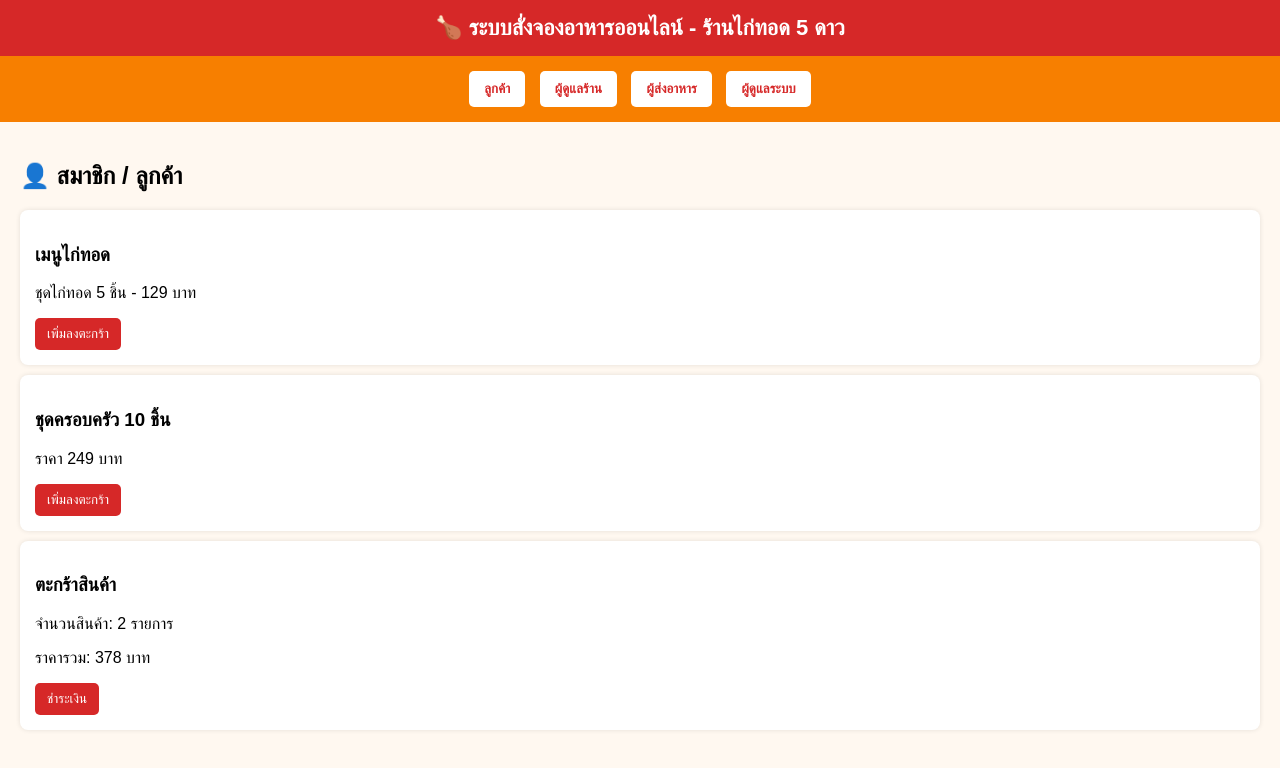
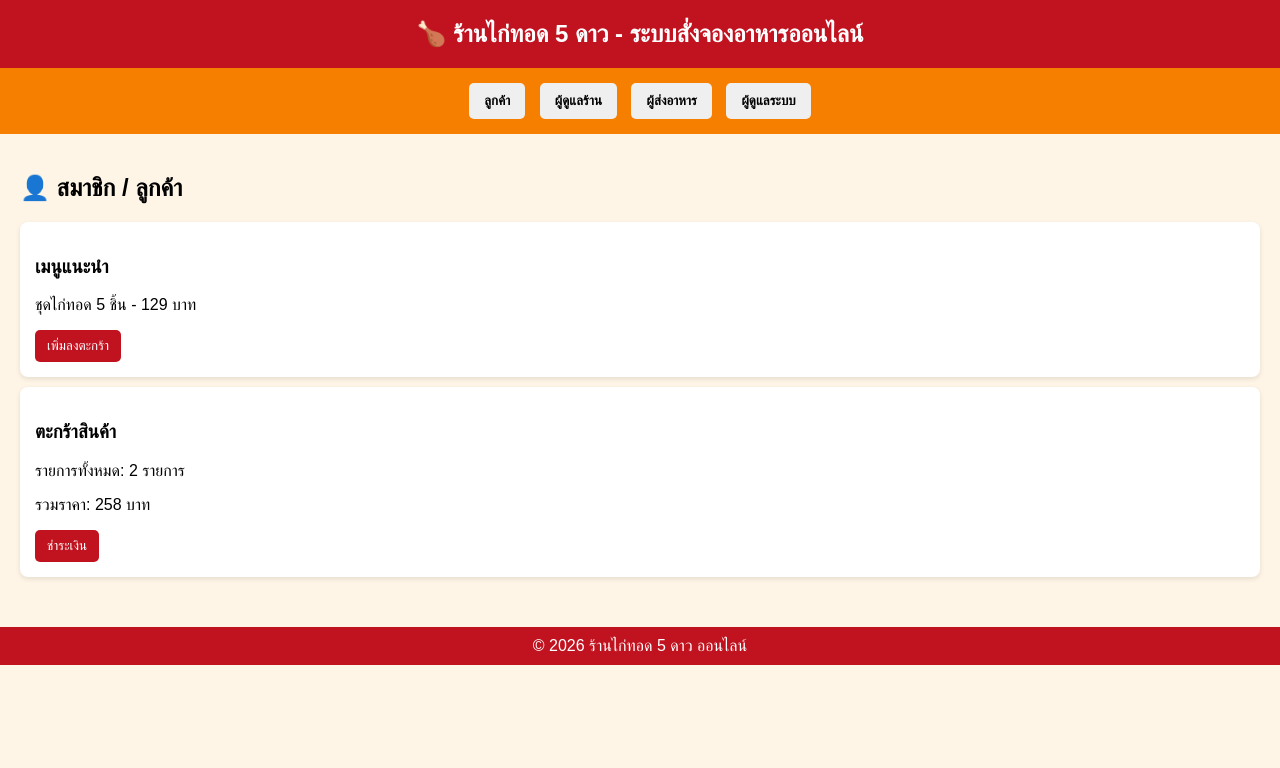
Before and after one commit to atem7110-web/fried-chicken-order-system.html, a plain HTML site: page index.html in a window 1280 px wide. Drawn offline with Linux system fonts and the light colour scheme.

Commit message:
first commit

```diff
--- a/index.html
+++ b/index.html
@@ -1,90 +1,36 @@
+
 <!DOCTYPE html>
 <html lang="th">
 <head>
 <meta charset="UTF-8">
 <meta name="viewport" content="width=device-width, initial-scale=1.0">
-<title>ระบบสั่งจองอาหารออนไลน์ - ร้านไก่ทอด</title>
+<title>ร้านไก่ทอด 5 ดาว - ระบบสั่งจองอาหารออนไลน์</title>
 
 <style>
-body {
-    margin: 0;
-    font-family: Arial, sans-serif;
-    background-color: #fff8f0;
-}
-
-header {
-    background: #d62828;
-    color: white;
-    padding: 15px;
-    text-align: center;
-    font-size: 22px;
-    font-weight: bold;
-}
-
-nav {
-    background: #f77f00;
-    padding: 10px;
-    text-align: center;
-}
-
-nav button {
-    margin: 5px;
-    padding: 10px 15px;
-    border: none;
-    background: white;
-    color: #d62828;
-    font-weight: bold;
-    cursor: pointer;
-    border-radius: 5px;
-}
-
-nav button:hover {
-    background: #ffe5b4;
-}
-
-.section {
-    display: none;
-    padding: 20px;
-}
-
-.card {
-    background: white;
-    padding: 15px;
-    margin: 10px 0;
-    border-radius: 8px;
-    box-shadow: 0 0 5px rgba(0,0,0,0.1);
-}
-
-button.action {
-    background: #d62828;
-    color: white;
-    padding: 8px 12px;
-    border: none;
-    border-radius: 5px;
-    cursor: pointer;
-}
-
-button.action:hover {
-    background: #a4161a;
-}
+body { margin:0; font-family: Arial, sans-serif; background:#fff5e6; }
+header { background:#c1121f; color:white; padding:20px; text-align:center; font-size:24px; font-weight:bold; }
+nav { background:#f77f00; padding:10px; text-align:center; }
+nav button { margin:5px; padding:10px 15px; border:none; border-radius:5px; font-weight:bold; cursor:pointer; }
+nav button:hover { background:#ffd166; }
+.section { display:none; padding:20px; }
+.card { background:white; padding:15px; margin:10px 0; border-radius:8px; box-shadow:0 2px 5px rgba(0,0,0,0.1); }
+.action { background:#c1121f; color:white; padding:8px 12px; border:none; border-radius:5px; cursor:pointer; }
+.action:hover { background:#780000; }
+footer { background:#c1121f; color:white; text-align:center; padding:10px; margin-top:20px; }
 </style>
 
 <script>
-function showSection(id) {
-    var sections = document.getElementsByClassName("section");
-    for (var i = 0; i < sections.length; i++) {
-        sections[i].style.display = "none";
-    }
-    document.getElementById(id).style.display = "block";
+function showSection(id){
+    var sections=document.getElementsByClassName("section");
+    for(var i=0;i<sections.length;i++){ sections[i].style.display="none"; }
+    document.getElementById(id).style.display="block";
 }
 </script>
+
 </head>
-
 <body>
 
-<header>
-🍗 ระบบสั่งจองอาหารออนไลน์ - ร้านไก่ทอด 5 ดาว
-</header>
+<header>🍗 ร้านไก่ทอด 5 ดาว - ระบบสั่งจองอาหารออนไลน์</header>
 
 <nav>
 <button onclick="showSection('customer')">ลูกค้า</button>
@@ -93,71 +39,53 @@ function showSection(id) {
 <button onclick="showSection('admin')">ผู้ดูแลระบบ</button>
 </nav>
 
-<!-- ลูกค้า -->
 <div id="customer" class="section" style="display:block;">
 <h2>👤 สมาชิก / ลูกค้า</h2>
-
 <div class="card">
-<h3>เมนูไก่ทอด</h3>
+<h3>เมนูแนะนำ</h3>
 <p>ชุดไก่ทอด 5 ชิ้น - 129 บาท</p>
 <button class="action">เพิ่มลงตะกร้า</button>
 </div>
-
-<div class="card">
-<h3>ชุดครอบครัว 10 ชิ้น</h3>
-<p>ราคา 249 บาท</p>
-<button class="action">เพิ่มลงตะกร้า</button>
-</div>
-
 <div class="card">
 <h3>ตะกร้าสินค้า</h3>
-<p>จำนวนสินค้า: 2 รายการ</p>
-<p>ราคารวม: 378 บาท</p>
+<p>รายการทั้งหมด: 2 รายการ</p>
+<p>รวมราคา: 258 บาท</p>
 <button class="action">ชำระเงิน</button>
 </div>
 </div>
 
-<!-- ผู้ดูแลร้าน -->
 <div id="restaurant" class="section">
 <h2>🏪 ผู้ดูแลร้านอาหาร</h2>
-
 <div class="card">
 <h3>จัดการเมนู</h3>
-<button class="action">เพิ่มเมนูใหม่</button>
+<button class="action">เพิ่มเมนู</button>
 <button class="action">แก้ไขราคา</button>
 </div>
-
 <div class="card">
-<h3>จัดการคำสั่งซื้อ</h3>
-<p>ออเดอร์วันนี้: 15 รายการ</p>
+<h3>ออเดอร์วันนี้</h3>
+<p>จำนวน 15 รายการ</p>
 <button class="action">ดูรายละเอียด</button>
 </div>
 </div>
 
-<!-- ผู้ส่งอาหาร -->
 <div id="rider" class="section">
 <h2>🚚 ผู้ส่งอาหาร</h2>
-
 <div class="card">
-<h3>งานที่ได้รับ</h3>
+<h3>งานจัดส่ง</h3>
 <p>ชื่อลูกค้า: สมชาย</p>
 <p>ที่อยู่: ชลบุรี</p>
 <button class="action">รับงาน</button>
-<button class="action">ยืนยันส่งแล้ว</button>
+<button class="action">ยืนยันส่งสำเร็จ</button>
 </div>
 </div>
 
-<!-- ผู้ดูแลระบบ -->
 <div id="admin" class="section">
 <h2>🛠 ผู้ดูแลระบบ</h2>
-
 <div class="card">
 <h3>สถิติระบบ</h3>
-<p>จำนวนสมาชิก: 120 คน</p>
-<p>จำนวนร้าน: 1 ร้าน</p>
-<p>ยอดขายรวมวันนี้: 4,500 บาท</p>
+<p>สมาชิกทั้งหมด: 120 คน</p>
+<p>ยอดขายวันนี้: 4,500 บาท</p>
 </div>
-
 <div class="card">
 <h3>จัดการผู้ใช้งาน</h3>
 <button class="action">เพิ่มผู้ใช้</button>
@@ -165,5 +93,7 @@ function showSection(id) {
 </div>
 </div>
 
+<footer>© 2026 ร้านไก่ทอด 5 ดาว ออนไลน์</footer>
+
 </body>
 </html>
```
Also changed, not shown: 1 other file.
